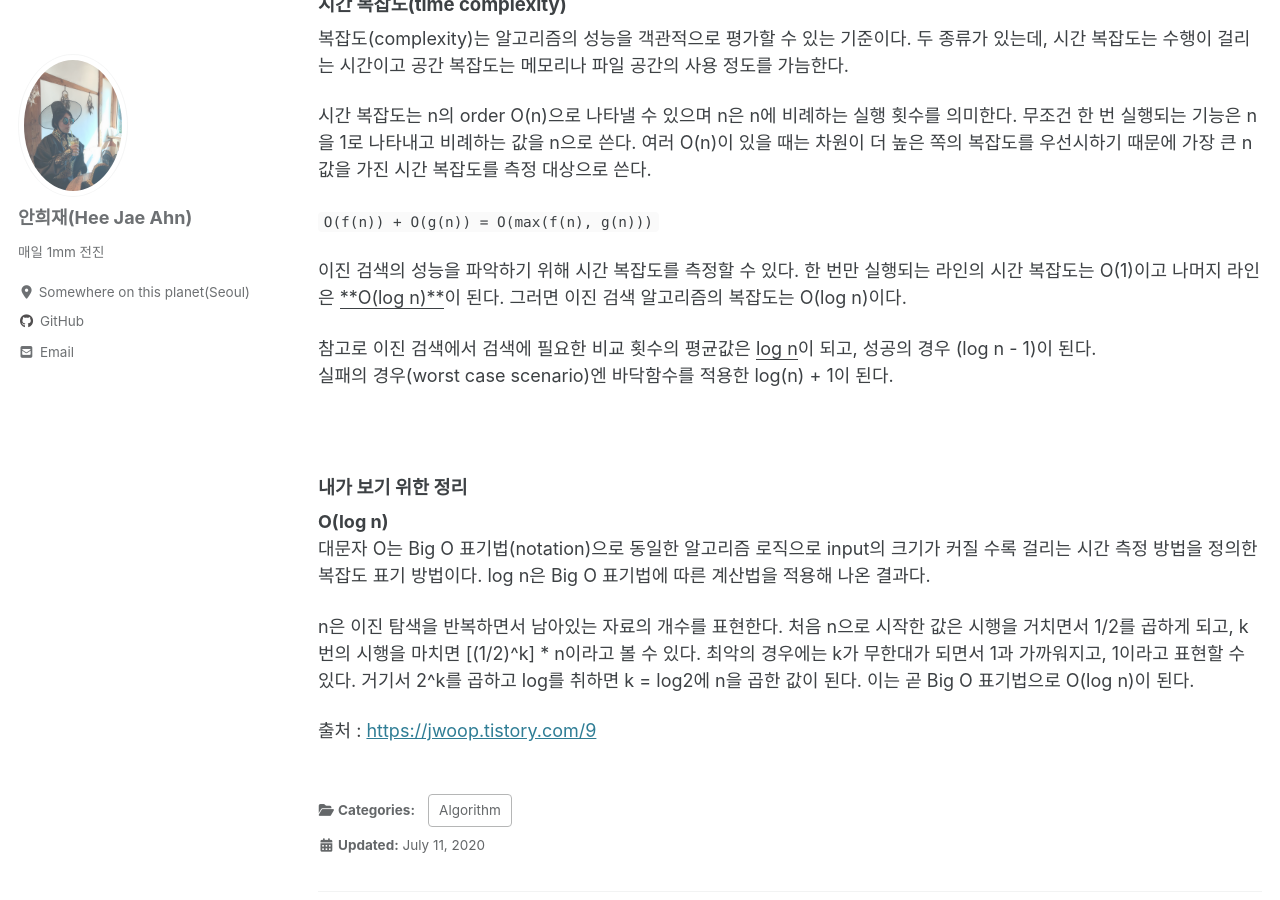
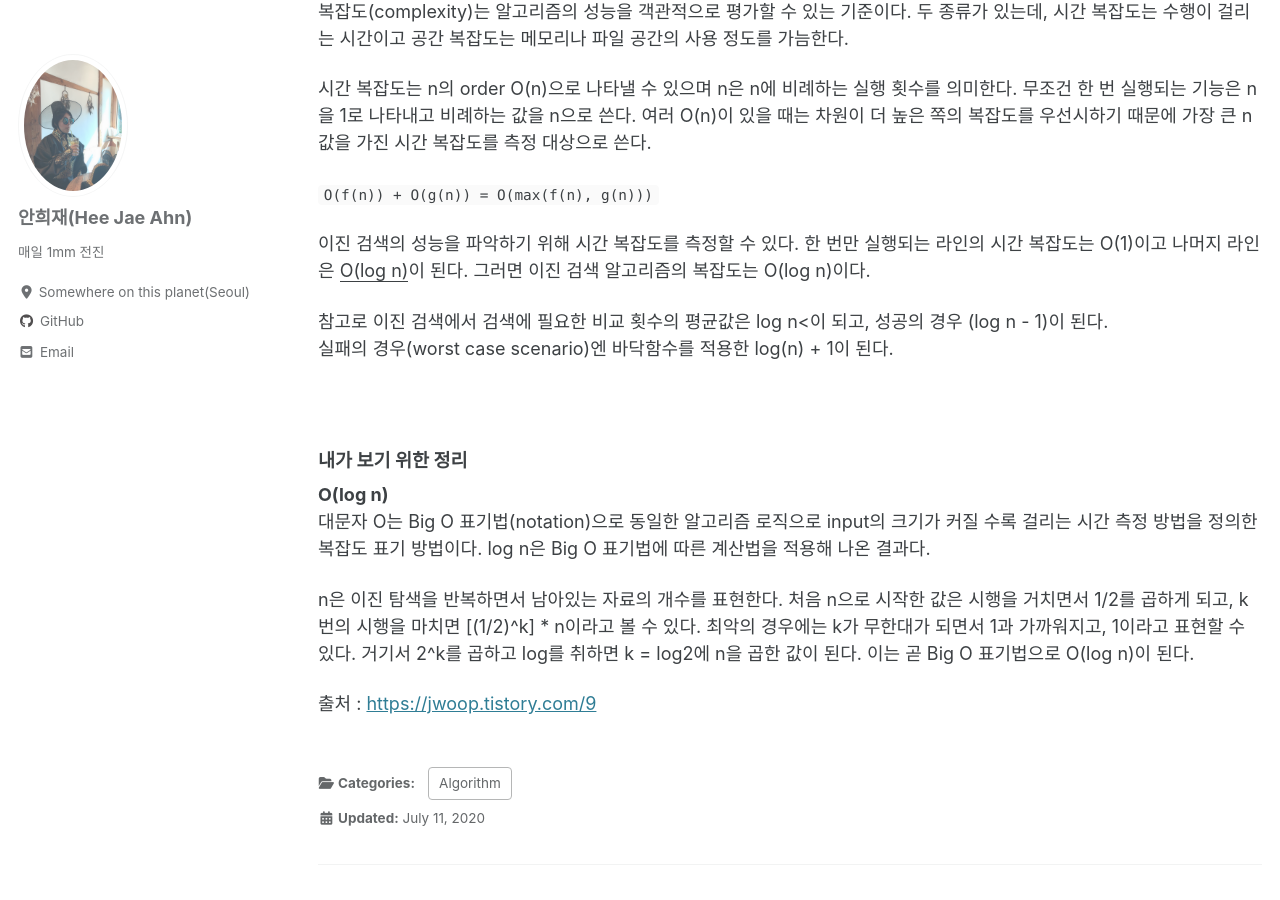
Before and after one commit to heejahn/heejahn.github.com, a Jekyll site: the page built from _posts/2020-07-11-binary-search.md, in a window 1280 px wide and 900 px high, scrolled down 3040 px. Built offline with Jekyll 4.4.1, drawn with Linux system fonts in a browser that asks for light colours; cached includes are drawn as plain includes; nearby versions of some CDN libraries; some of the changed text lies outside the part shown.

Commit message:
third commit

```diff
--- a/_posts/2020-07-11-binary-search.md
+++ b/_posts/2020-07-11-binary-search.md
@@ -38,7 +38,7 @@ a[pc] > x인 경우, pr에서 a[pc]까지의 값을 제외한다.
 자연 정렬은 사람이 더 쉽게 받아들일 수 있는 정렬 방법을 의미하고 Comparable<T> 인터페이스와 compareTo() 메서드를 쓴다.
 
 하지만 자연 정렬은 정해진 순서로만(오름차순) 정렬이 가능해 다른 기준(내림차순 등)으로는 정렬을 할 수 없는 단점이 있다.
-그럴 땐 자료형에 자유로운 <u>**제너릭 메서드(generic method)**</u>와 <u>**Comparator 인터페이스**</u>와 compare() 메서드를 쓰면 된다.
+그럴 땐 자료형에 자유로운 <u>제너릭 메서드(generic method)</u>와 <u>Comparator 인터페이스</u>와 compare() 메서드를 쓰면 된다.
 
 <br>
 
@@ -125,10 +125,10 @@ public static void main(String[] args){
 `O(f(n)) + O(g(n)) = O(max(f(n), g(n)))`
 
 이진 검색의 성능을 파악하기 위해 시간 복잡도를 측정할 수 있다.
-한 번만 실행되는 라인의 시간 복잡도는 O(1)이고 나머지 라인은 <u>**O(log n)**</u>이 된다.
+한 번만 실행되는 라인의 시간 복잡도는 O(1)이고 나머지 라인은 <u>O(log n)</u>이 된다.
 그러면 이진 검색 알고리즘의 복잡도는 O(log n)이다.
 
-참고로 이진 검색에서 검색에 필요한 비교 횟수의 평균값은 <u>log n</u>이 되고,
+참고로 이진 검색에서 검색에 필요한 비교 횟수의 평균값은 log n<이 되고,
 성공의 경우 (log n - 1)이 된다.
 실패의 경우(worst case scenario)엔 바닥함수를 적용한 log(n) + 1이 된다.
 
```
